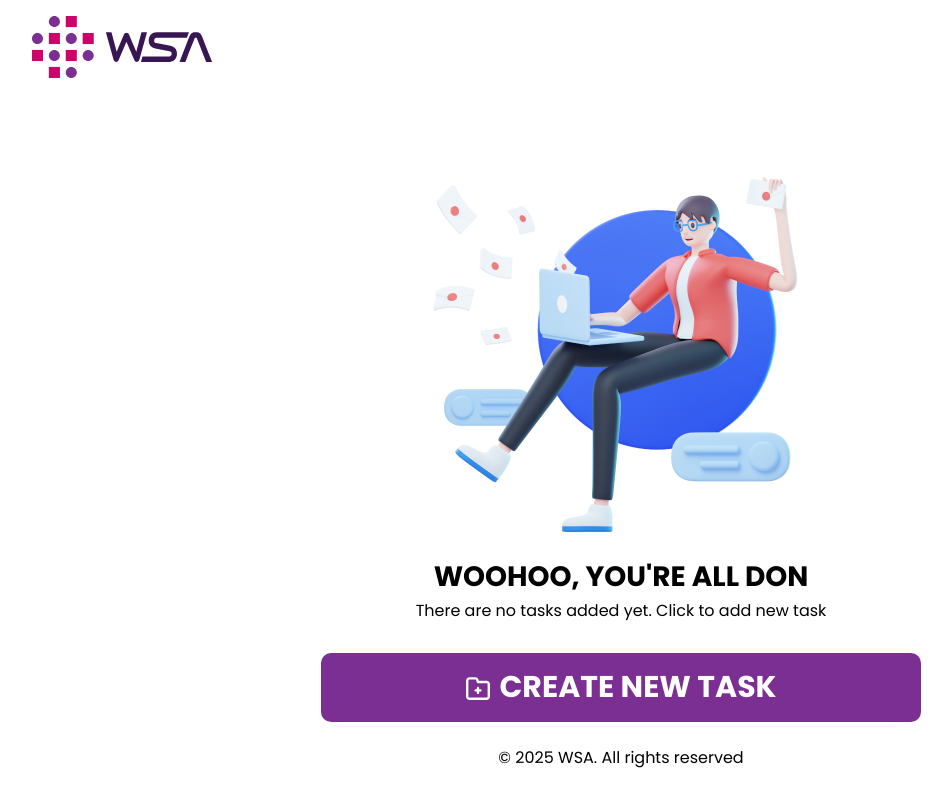
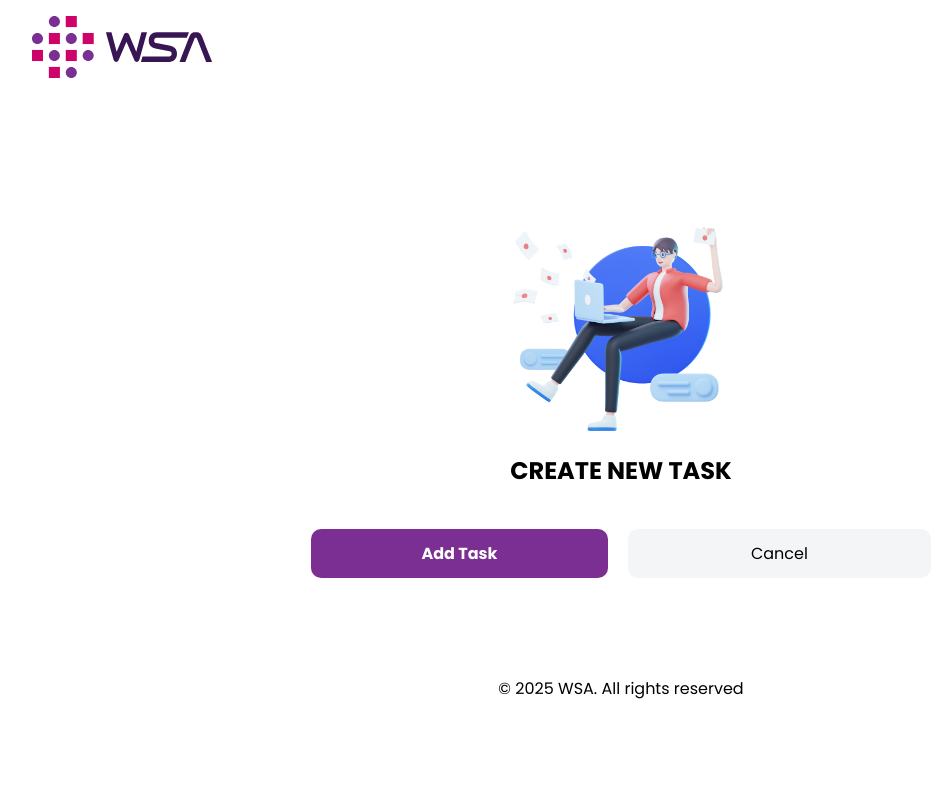
Before and after one commit to tejasCodeX/task-todo, a React (Vite) app in the folder frontend/: page / in a window 1280 px wide. Shown: the whole page, without its empty margins (19-971 px from the left). Built offline with nearby package versions, Linux system fonts and the light colour scheme.

Commit message:
create task screen is added

```diff
--- a/frontend/src/components/CreateTask.jsx
+++ b/frontend/src/components/CreateTask.jsx
@@ -1,9 +1,22 @@
-import React from 'react'
+import React from "react";
+import UserIcon from "../assets/user-icon.png";
 
 const CreateTask = () => {
   return (
-    <div>CreateTask</div>
-  )
-}
+    <div className="content-section create-task-section">
+      <div className="create-task-card">
+        <img src={UserIcon} alt="" width={263} />
+        <h1 className="create-task-title-text">Create New Task</h1>
+        {/* custom input field for title */}
+        {/* custom input field for description */}
+        {/* custom input field for due date */}
+        <div className="add-edit-task-btns">
+          <button className="add-task-btn">Add Task</button>
+          <button className="btn cancel-btn cursor-pointer">Cancel</button>
+        </div>
+      </div>
+    </div>
+  );
+};
 
-export default CreateTask
+export default CreateTask;
--- a/frontend/src/components/TaskMain.jsx
+++ b/frontend/src/components/TaskMain.jsx
@@ -7,7 +7,7 @@ import EditTask from "./EditTask";
 import Loading from "./ui/Loading";
 
 const TaskMain = () => {
-  const [currComponent, setCurrComponent] = useState("noTask");
+  const [currComponent, setCurrComponent] = useState("createTask");
 
   const showNoTaskScreen = function () {
     setCurrComponent("noTask");
```
